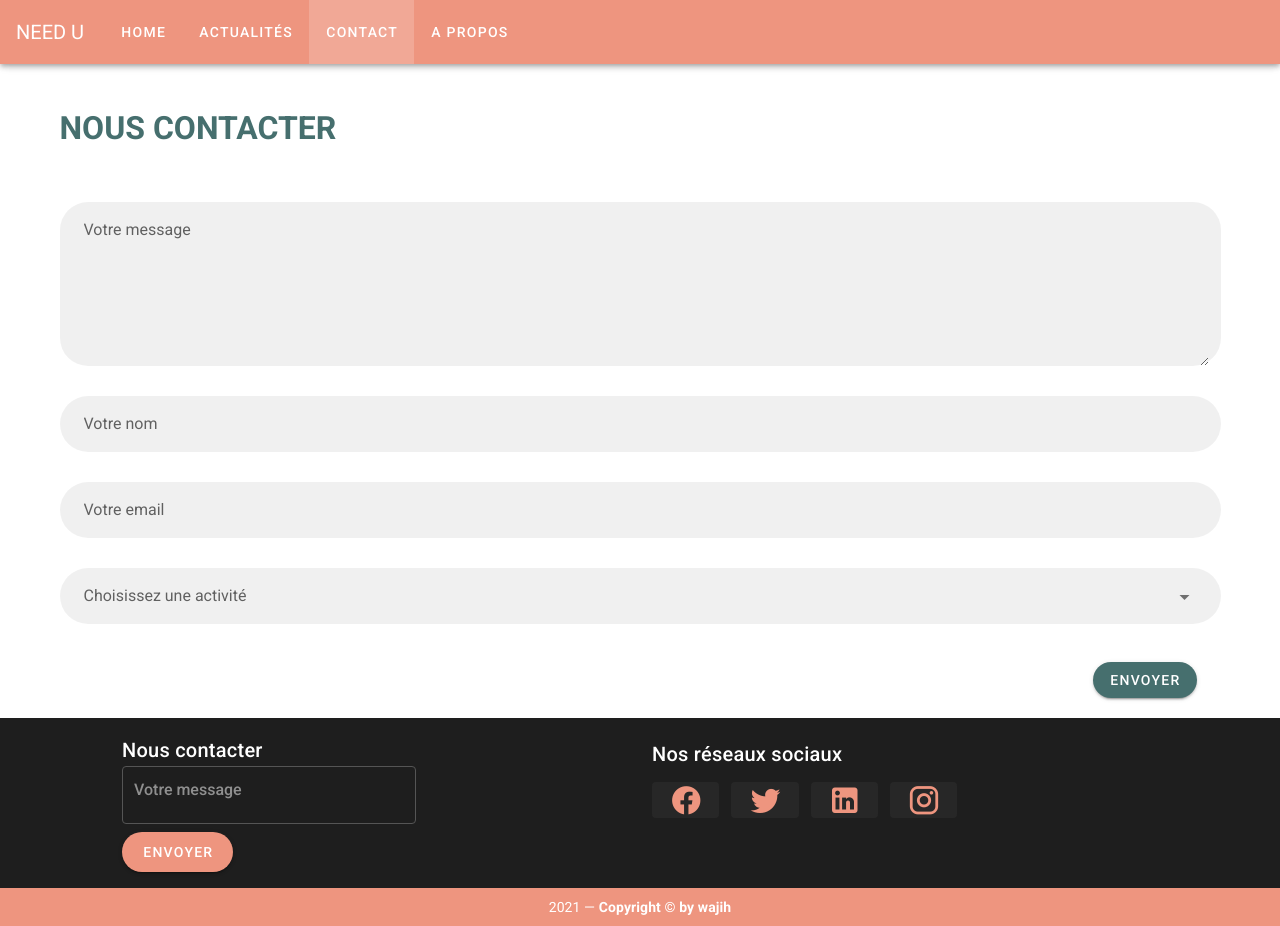
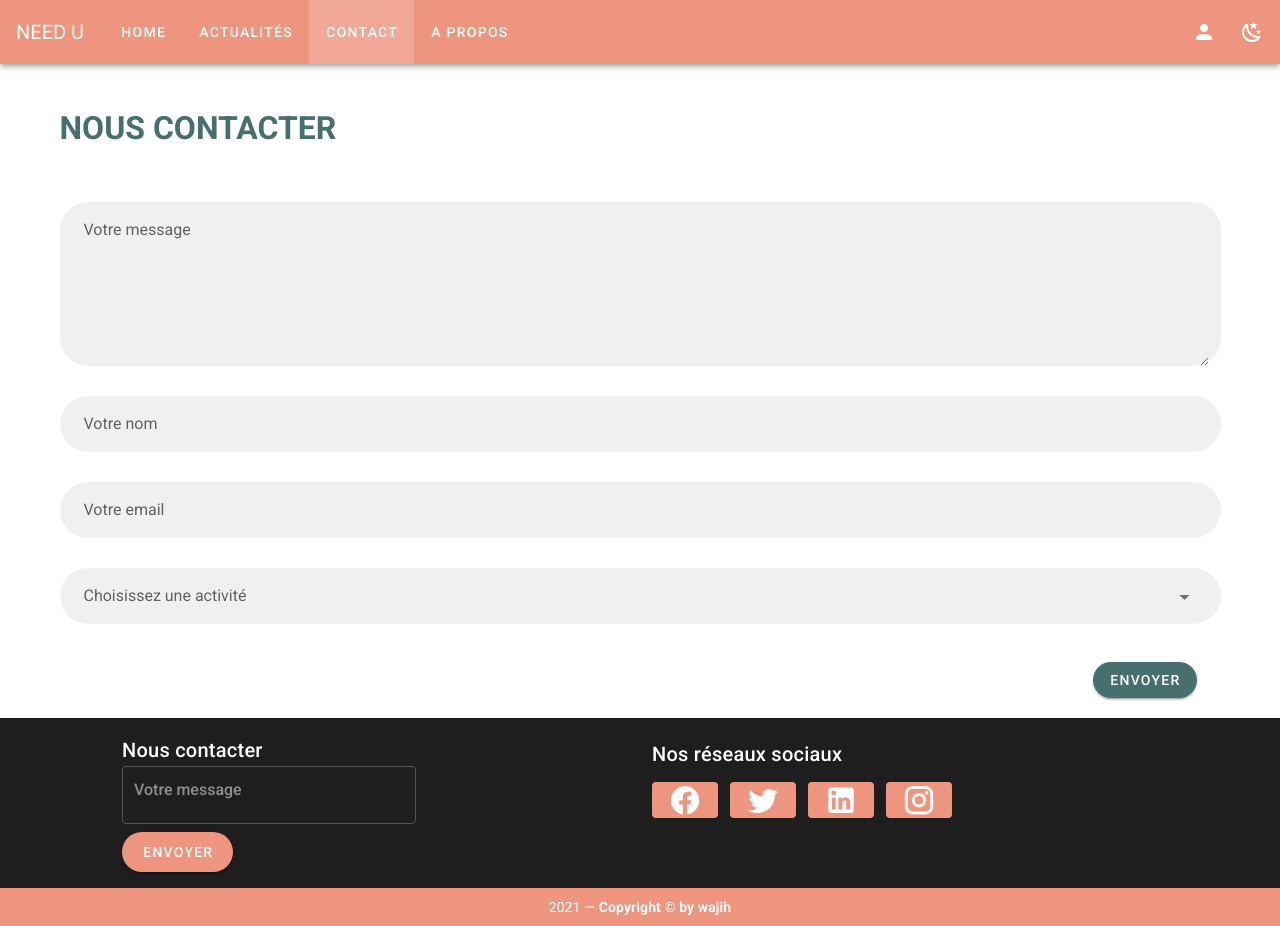
Before and after one commit to JRB-y/need-u, a Vue app: page /contact in a window 1280 px wide. Built offline with nearby package versions, Linux system fonts and the light colour scheme.

Commit message:
Dark mode + persistant state

```diff
--- a/package.json
+++ b/package.json
@@ -12,7 +12,8 @@
     "vue": "^2.6.11",
     "vue-router": "^3.2.0",
     "vuetify": "^2.4.0",
-    "vuex": "^3.4.0"
+    "vuex": "^3.4.0",
+    "vuex-persistedstate": "^4.0.0-beta.3"
   },
   "devDependencies": {
     "@vue/cli-plugin-babel": "~4.5.0",
--- a/src/App.vue
+++ b/src/App.vue
@@ -26,6 +26,12 @@ export default {
   data: () => ({
     appTitle: name,
     appDescription: shortDescription
-  })
+  }),
+  mounted () {
+    // App.vue est le composant parent donc il se mount 1 fois quand on refresh la page
+    // Au premier refresh je récupere la valeur du dark depuis le store et je l'affect a vuetify
+    console.log(this.$store.getters['global/getDarkValue'])
+    this.$vuetify.theme.dark = this.$store.getters['global/getDarkValue']
+  }
 }
 </script>
--- a/src/components/Footer.vue
+++ b/src/components/Footer.vue
@@ -23,10 +23,11 @@
               :key="icon.name"
               class="mb-5 mr-3"
               elevation="0"
+              :href="icon.url"
+              target="_blank"
+              color="primary"
             >
-              <a :href="icon.url" target="_blank">
-                <v-icon size="34px">{{ icon.name }}</v-icon>
-              </a>
+              <v-icon size="34px">{{ icon.name }}</v-icon>
             </v-btn>
           </v-col>
         </v-row>
--- a/src/components/Navbar.vue
+++ b/src/components/Navbar.vue
@@ -42,6 +42,16 @@
 
     </v-toolbar-items>
 
+    <v-spacer />
+
+    <v-btn icon>
+      <v-icon color="white">mdi-account</v-icon>
+    </v-btn>
+
+    <v-btn icon @click="toggleDarkMode">
+      <v-icon color="white">mdi-weather-night</v-icon>
+    </v-btn>
+
   </v-app-bar>
 </template>
 
@@ -58,6 +68,10 @@ export default {
   methods: {
     toggleDrawer () {
       this.$store.commit('global/TOGGLE_DRAWER', !this.drawer)
+    },
+    toggleDarkMode () {
+      this.$store.commit('global/TOGGLE_DARK_MODE', !this.$vuetify.theme.dark)
+      this.$vuetify.theme.dark = !this.$vuetify.theme.dark
     }
   }
 }
--- a/src/plugins/vuetify.js
+++ b/src/plugins/vuetify.js
@@ -13,10 +13,10 @@ export default new Vuetify({
         grey: '#dde3e6',
       },
       dark: {
-        primary: '#261a17',
+        primary: '#ee957f',
         darkText: '#653b31',
         secondary: '#466F6E',
-        grey: '#dde3e6',
+        grey: '#1b1c1c',
       }
     }
   }
--- a/src/store/global.js
+++ b/src/store/global.js
@@ -1,15 +1,19 @@
 export default {
   namespaced: true,
   state: {
-    drawer: false
+    drawer: false,
+    dark: false,
   },
   getters: {
-    getDrawerValue: state => state.drawer
+    getDrawerValue: state => state.drawer,
+    getDarkValue: state => state.dark,
   },
   mutations: {
     TOGGLE_DRAWER (state, value) {
-      console.log('MUTATION', value)
       state.drawer = value
+    },
+    TOGGLE_DARK_MODE (state, value) {
+      state.dark = value
     }
   }
 }
--- a/src/store/index.js
+++ b/src/store/index.js
@@ -1,6 +1,8 @@
 import Vue from 'vue'
 import Vuex from 'vuex'
+import createPersistedState from "vuex-persistedstate";
 
+// modules
 import users from './users'
 import global from './global'
 import contact from './contact'
@@ -9,6 +11,10 @@ import activities from './activities'
 
 Vue.use(Vuex)
 
+const dataState = createPersistedState({
+  paths: ['global']
+})
+
 export default new Vuex.Store({
   modules: {
     users,
@@ -16,5 +22,6 @@ export default new Vuex.Store({
     contact,
     actualites,
     activities,
-  }
+  },
+  plugins: [dataState]
 })
```
Also changed, not shown: 1 other file (tests, documents, lock files or other folders).
